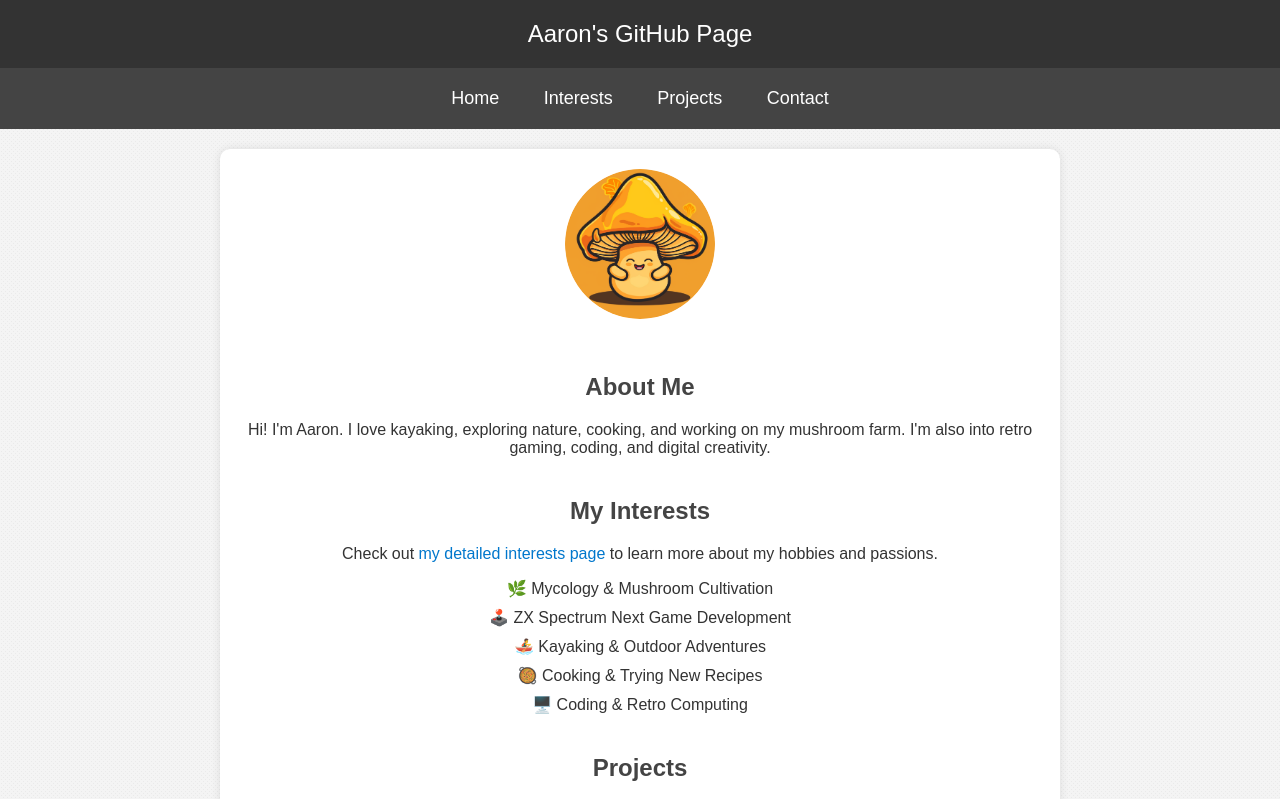
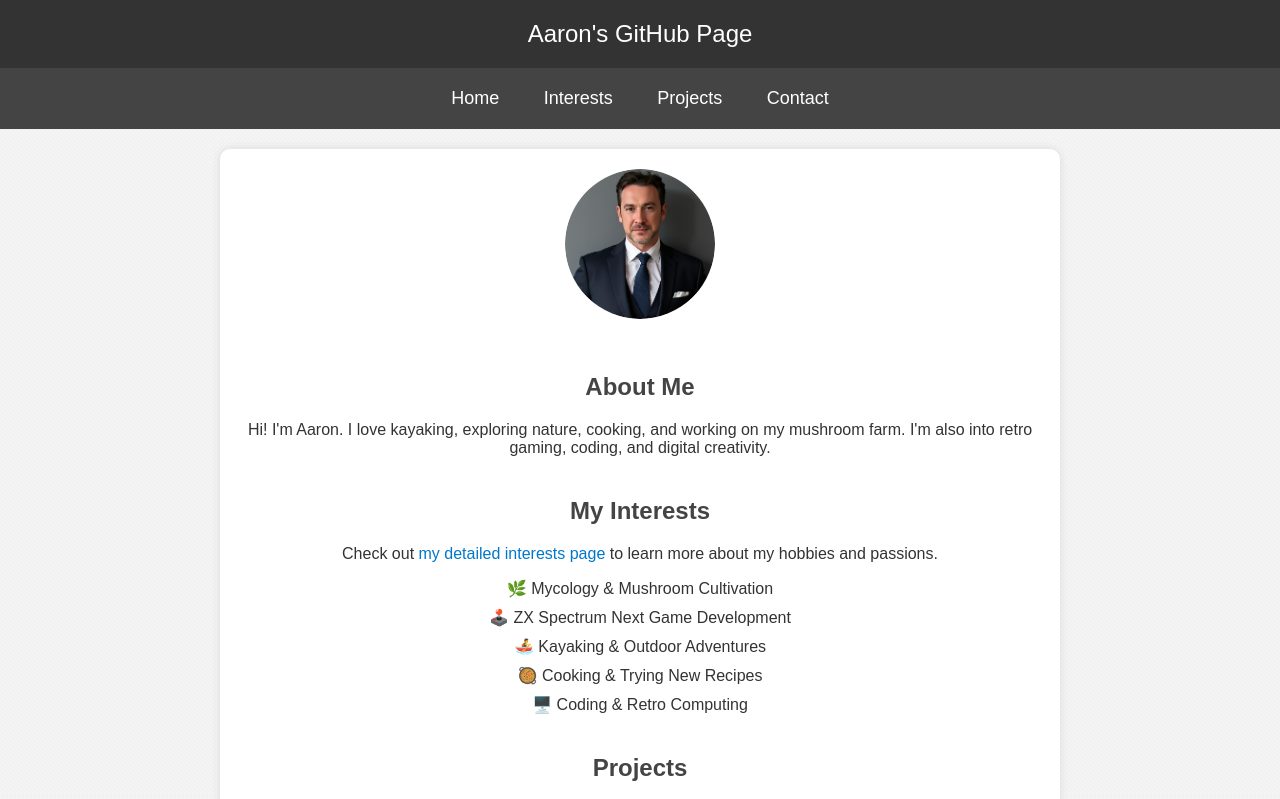
Before and after one commit to aaronjacobs-chelt/aaronjacobs-chelt.github.io, a plain HTML site: page newpage.html in a window 1280 px wide. Shown: the top 799 px of the page. Drawn offline with Linux system fonts and the light colour scheme.

Commit message:
changed profile picture

```diff
--- a/newpage.html
+++ b/newpage.html
@@ -139,7 +139,7 @@
     </div>
 
     <div class="container">
-        <img src="happycapcircle.png" alt="Aaron's Profile Picture">
+        <img src="photos/aaron-circle.png" alt="Aaron's Profile Picture">
         <h2>About Me</h2>
         <p>Hi! I'm Aaron. I love kayaking, exploring nature, cooking, and working on my mushroom farm. I'm also into retro gaming, coding, and digital creativity.</p>
 
```
